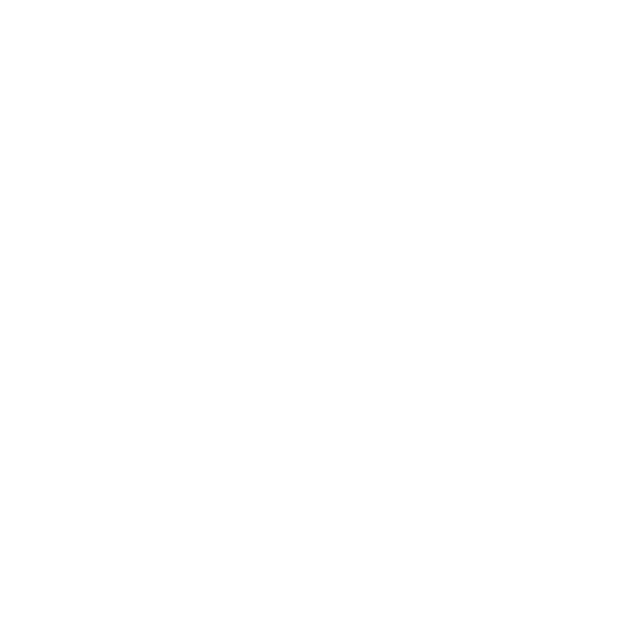
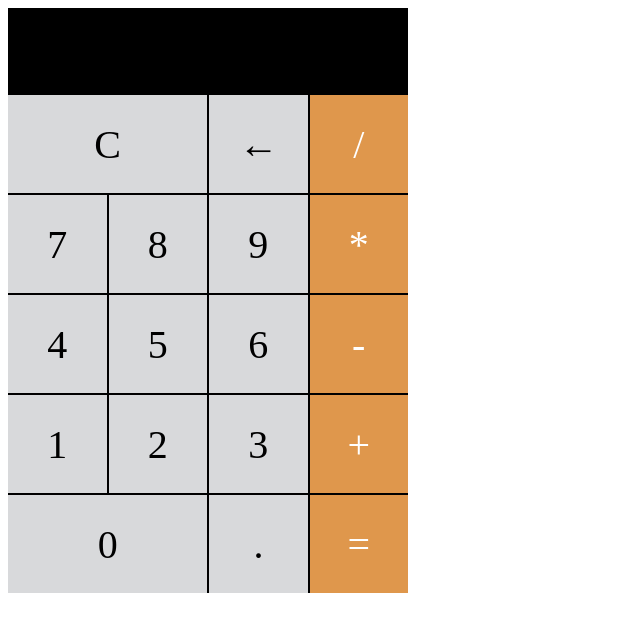
Before and after one commit to AlokHosamaneJP/calculator, a plain HTML site: page index.html in a window 1280 px wide. Shown: the whole page, without its empty margins (0-640 px from the left). Drawn offline with Linux system fonts and the light colour scheme.

Commit message:
calculator

```diff
--- a/index.html
+++ b/index.html
@@ -1,11 +1,46 @@
 <!DOCTYPE html>
 <html lang="en">
 <head>
-    <meta charset="UTF-8">
-    <meta name="viewport" content="width=device-width, initial-scale=1.0">
-    <title>Document</title>
+    <title>Calculator</title>
+    <link rel="stylesheet" href="./style.css">
 </head>
 <body>
-
+    <div class="calculator">
+        <div class="screen">
+            <div class="result">
+            </div>
+        </div>
+        <div class="keyboard">
+            <div class="row">
+                <div class="item width50 greyBorder">C</div>
+                <div class="item width25 greyBorder">←</div>
+                <div class="item width25 orangeBorder">/</div>
+            </div>
+            <div class="row">
+                <div class="item width25 greyBorder">7</div>
+                <div class="item width25 greyBorder">8</div>
+                <div class="item width25 greyBorder">9</div>
+                <div class="item width25 orangeBorder">*</div>
+            </div>
+            <div class="row">
+                <div class="item width25 greyBorder">4</div>
+                <div class="item width25 greyBorder">5</div>
+                <div class="item width25 greyBorder">6</div>
+                <div class="item width25 orangeBorder">-</div>
+            </div>
+            <div class="row">
+                <div class="item width25 greyBorder">1</div>
+                <div class="item width25 greyBorder">2</div>
+                <div class="item width25 greyBorder">3</div>
+                <div class="item width25 orangeBorder">+</div>
+            </div>
+            <div class="row">
+                <div class="item width50 greyBorder">0</div>
+                <div class="item width25 greyBorder">.</div>
+                <div class="item width25 orangeBorder">=</div>
+            </div>
+        </div>
+    </div>
+    <script src="./calculations.js"></script>
 </body>
 </html>
--- a/style.css
+++ b/style.css
@@ -0,0 +1,60 @@
+.calculator{
+    width: 400px;
+    /* box-sizing: border-box; */
+}
+
+.screen{
+    height: 85px;
+    background-color: black;
+    display: flex;
+    justify-content: flex-end;
+    align-items: center;
+}
+
+.result{
+    font-size: medium;
+    color: white;
+    padding-right: 10px;
+    margin-top: 25px;
+    font-size: 40px;
+    margin-bottom: 25px;
+
+}
+.row{
+    display: flex;
+    height: 100px;
+}
+
+.width50{
+    width:229px;
+}
+.width25{
+    width:25%;
+}
+.greyBorder{
+    background-color: #d8d9db;
+    border-top: 2px solid black;
+    border-right: 2px solid black;
+}
+
+.orangeBorder{
+    background-color: #df974c;
+    border-top: 2px solid black;
+    color: white;
+}
+
+.item{
+    display: flex;
+    justify-content: center;
+    align-items: center;
+    padding: 10px;
+    font-size: 40px;
+    cursor: pointer
+}
+
+.greyBorder:hover{
+    background-color: #ebebeb;
+}
+.orangeBorder:hover{
+    background-color: #dfb07e;
+}
```
Also changed, not shown: calculator.js (+54 -0 lines).
